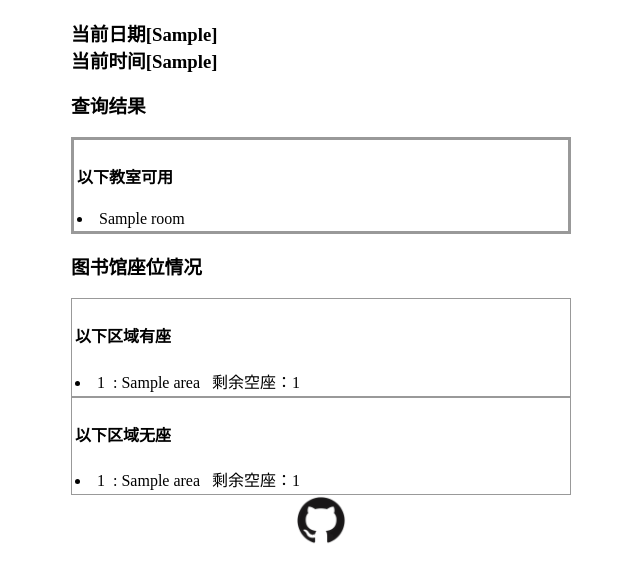
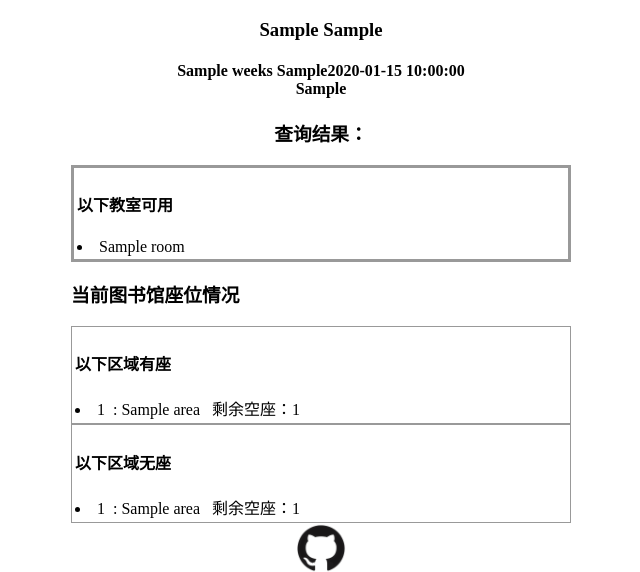
Before and after one commit to Annihilatexv/qlu-cr, a Flask app: template templates/result.html in a window 1280 px wide. Shown: the top 572 px of the page, without its empty margins (319-959 px from the left). Run offline with Flask 2, Linux system fonts and the light colour scheme; the template is opened without the code that fills it: most values are stand-ins (such as "Sample title", 1, 10 or a date in 2020); parts of the project's set-up code (start-up, migrations or seed data) failed here and were passed over.

Commit message:
优化显示，添加信息

```diff
--- a/templates/result.html
+++ b/templates/result.html
@@ -2,7 +2,10 @@
 <html lang="en">
 
 <head>
-    <meta charset="UTF-8" name="viewport" content="width=device-width, initial-scale=1.0, maximum-scale=1.0, minimum-scale=1.0, user-scalable=no">
+    <meta charset="UTF-8" name="viewport" content="width=device-width, initial-scale=1.0, maximum-scale=1.0, minimum-scale=0.5, user-scalable=yes">
+
+
+
 
     <title>齐鲁工业大学 空教室查询</title>
     <style>
@@ -15,9 +18,9 @@
 
 
 <body>
-    <h3>当前日期[{{dt}}] <br> 当前时间[{{hm}}]</h3>
-
-    <h3>查询结果</h3>
+    <h3 style = "text-align:center" >{{dt}} {{hm}}</h3>
+    <h4 style = "text-align:center">{{weeks}} {{week_i}}{{today}}<br>{{course_i}}</h4>
+    <h3 style = "text-align:center" >查询结果：</h3>
     <div style="border:3px solid #999;padding:3px; ">
         <h4>以下教室可用</h4>
         {% for room in available_room %}
@@ -27,7 +30,7 @@
 
 
 
-    <h3>图书馆座位情况</h3>
+    <h3>当前图书馆座位情况</h3>
     <div style="border:1px solid #999;padding:3px; ">
         <h4>以下区域有座</h4>
         {% for area in av_seat_list %}
```
